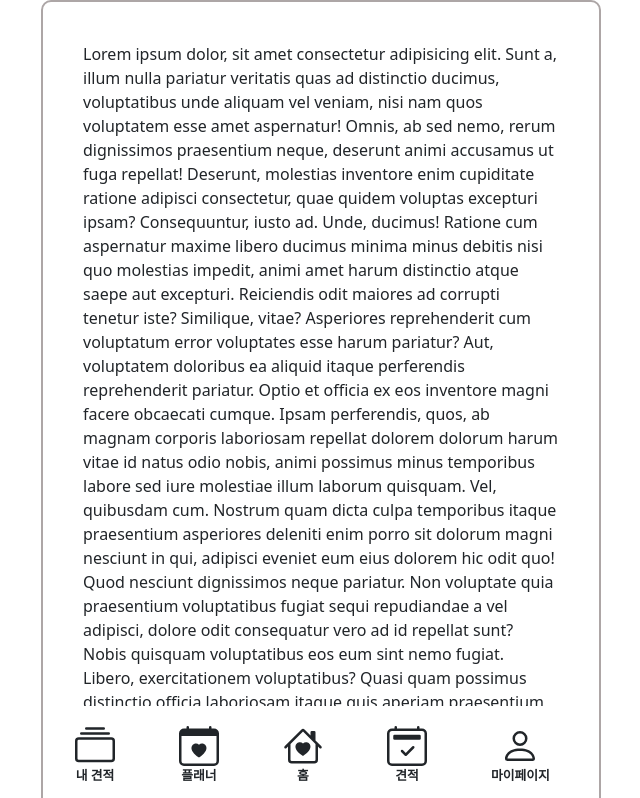
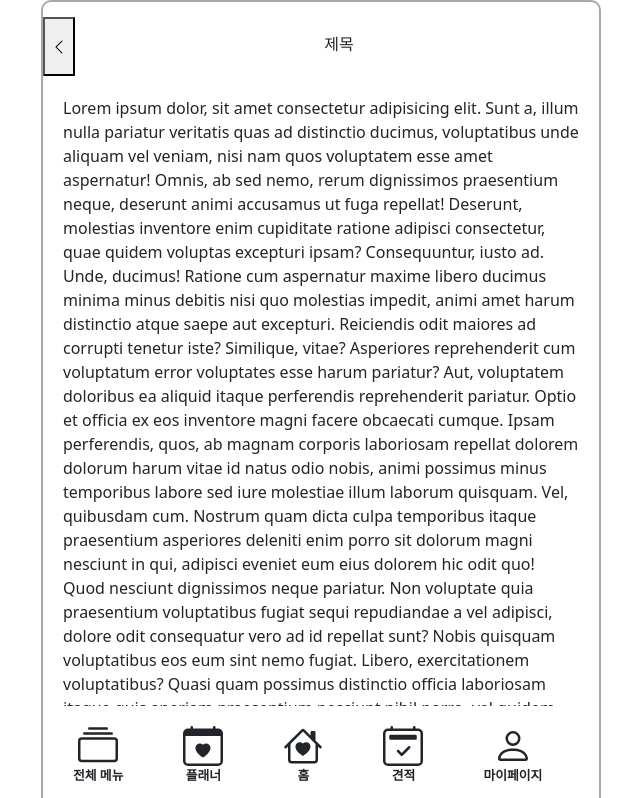
Before and after one commit to weddingYou-Project/frontend, a React (Create React App) app: page /mypage/1 in a window 1280 px wide. Shown: the top 798 px of the page, without its empty margins (319-959 px from the left). Built offline with nearby package versions, Linux system fonts and the light colour scheme.

Commit message:
feat : navigationbar 만들기

```diff
--- a/src/Components/Footer.js
+++ b/src/Components/Footer.js
@@ -1,9 +1,18 @@
 import "../Css/footer.css";
+import React from "react";
+import { useNavigate, useParams } from "react-router-dom";
 
 function Footer() {
+  const navigate = useNavigate();
+  const category = useParams();
   return (
     <div class="footer">
-      <div class="icon">
+      <div
+        class="icon"
+        onClick={() => {
+          //전체 메뉴 바 보여주기
+        }}
+      >
         <svg
           xmlns="http://www.w3.org/2000/svg"
           width="40"
@@ -14,9 +23,14 @@ function Footer() {
         >
           <path d="M2.5 3.5a.5.5 0 0 1 0-1h11a.5.5 0 0 1 0 1h-11zm2-2a.5.5 0 0 1 0-1h7a.5.5 0 0 1 0 1h-7zM0 13a1.5 1.5 0 0 0 1.5 1.5h13A1.5 1.5 0 0 0 16 13V6a1.5 1.5 0 0 0-1.5-1.5h-13A1.5 1.5 0 0 0 0 6v7zm1.5.5A.5.5 0 0 1 1 13V6a.5.5 0 0 1 .5-.5h13a.5.5 0 0 1 .5.5v7a.5.5 0 0 1-.5.5h-13z" />
         </svg>
-        <p>내 견적</p>
+        <p>전체 메뉴</p>
       </div>
-      <div class="icon">
+      <div
+        class="icon"
+        onClick={() => {
+          navigate("/");
+        }}
+      >
         <svg
           xmlns="http://www.w3.org/2000/svg"
           width="40"
@@ -32,7 +46,12 @@ function Footer() {
         </svg>
         <p>플래너</p>
       </div>
-      <div class="icon">
+      <div
+        class="icon"
+        onClick={() => {
+          navigate("/");
+        }}
+      >
         <svg
           xmlns="http://www.w3.org/2000/svg"
           width="40"
@@ -46,7 +65,12 @@ function Footer() {
         </svg>
         <p>홈</p>
       </div>
-      <div class="icon">
+      <div
+        class="icon"
+        onClick={() => {
+          navigate("/");
+        }}
+      >
         <svg
           xmlns="http://www.w3.org/2000/svg"
           width="40"
@@ -61,7 +85,12 @@ function Footer() {
         </svg>
         <p>견적</p>
       </div>
-      <div class="icon">
+      <div
+        class="icon"
+        onClick={() => {
+          navigate(`/mypage/${category}`);
+        }}
+      >
         <svg
           xmlns="http://www.w3.org/2000/svg"
           width="40"
--- a/src/Components/Main.js
+++ b/src/Components/Main.js
@@ -1,11 +1,13 @@
 import "../Css/footer.css";
 import "../Css/main.css";
 import Footer from "./Footer.js";
+import NavigationBar from "./NavigationBar";
 
 function Main() {
   return (
     <div>
       <div class="mainlayout">
+        <NavigationBar />
         <div class="content">
           Lorem ipsum dolor, sit amet consectetur adipisicing elit. Sunt a,
           illum nulla pariatur veritatis quas ad distinctio ducimus,
--- /dev/null
+++ b/src/Components/NavigationBar.js
@@ -0,0 +1,13 @@
+import BackButton from "./BackButton";
+import "../Css/NavigationBar.css";
+
+function NavigationBar() {
+  return (
+    <div class="navigationbar">
+      <BackButton />
+      <p>제목</p>
+    </div>
+  );
+}
+
+export default NavigationBar;
--- /dev/null
+++ b/src/Css/NavigationBar.css
@@ -0,0 +1,13 @@
+.navigationbar{
+    display:flex;
+    flex-direction: row;
+    padding-top:15px;
+    width:560px;
+}
+
+.navigationbar p{
+    display:inline-block;
+    margin:0 auto;
+    margin-top:15px;
+    margin-bottom:20px;
+}
--- a/src/Css/footer.css
+++ b/src/Css/footer.css
@@ -13,7 +13,7 @@
 .icon{
     display:flex;
     flex-direction: column;
-    padding:0 32px;
+    padding:0 30px;
     align-items: center;
 }
 
--- a/src/Css/main.css
+++ b/src/Css/main.css
@@ -14,7 +14,7 @@
 }
 
 .content{
-    padding:40px;
+    padding:20px;
     height:89%;
     padding-bottom: 100px;
     scroll-behavior: smooth;
```
